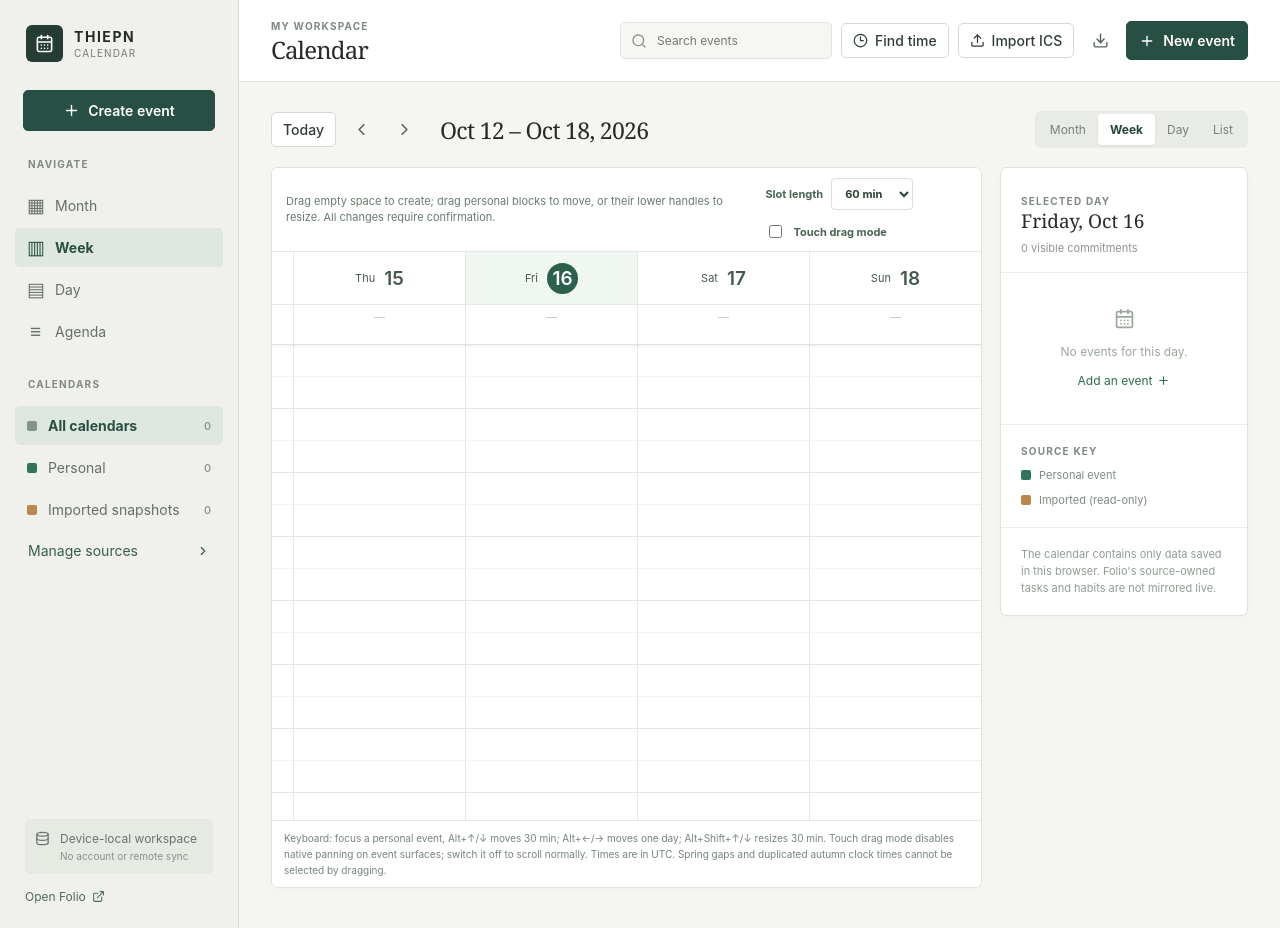
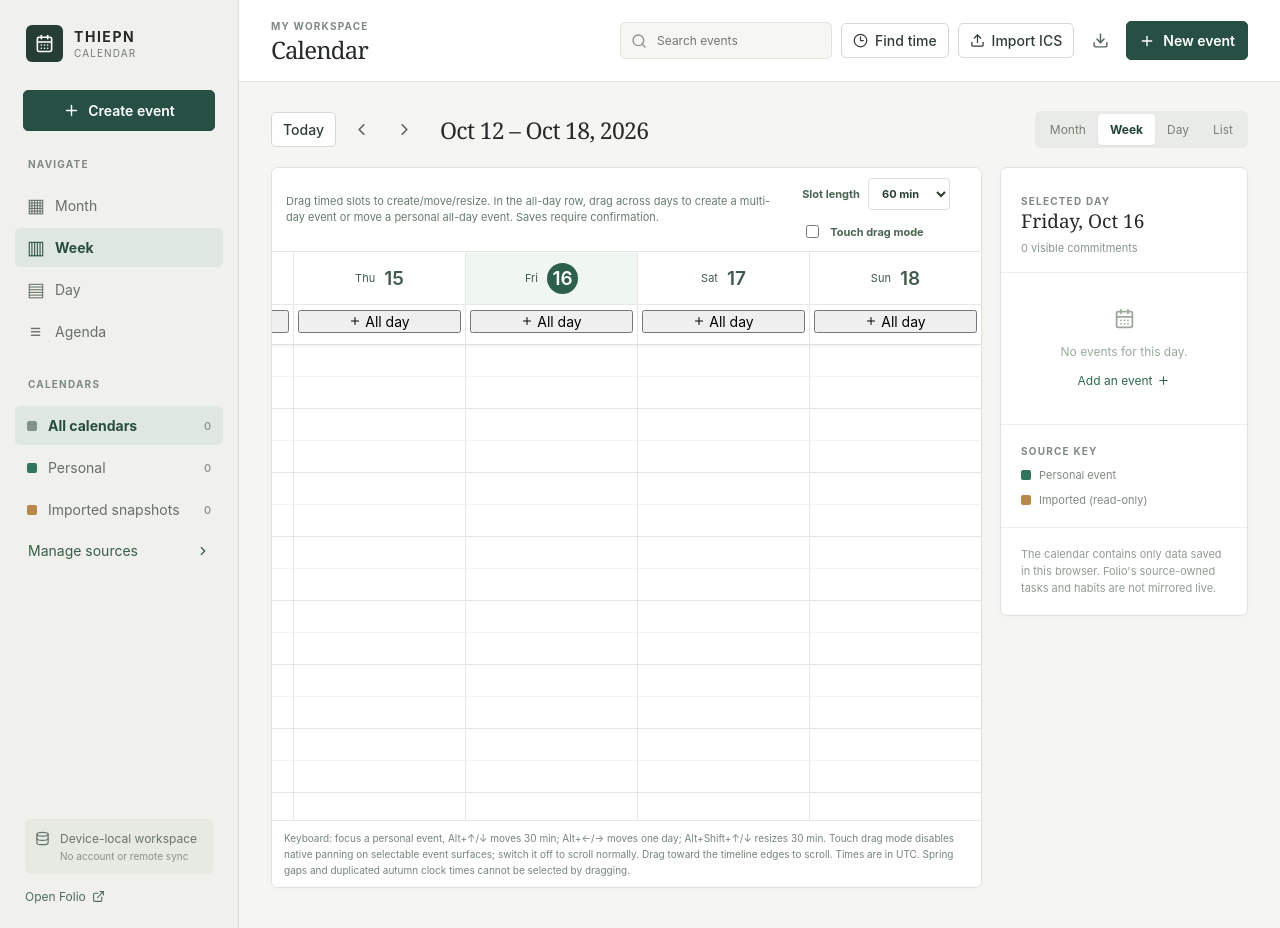
Before and after one commit to thiepn/calendar, a React (Vite) app: page / in a window 1280 px wide. Built offline with nearby package versions, Linux system fonts and the light colour scheme.

Commit message:
feat(calendar): multi-day all-day pointer selection, source-owned drag and edge scroll

```diff
--- a/src/components/CalendarViews.tsx
+++ b/src/components/CalendarViews.tsx
@@ -6,7 +6,9 @@ import {TimelineView} from './TimelineView'
 type Mode='month'|'week'|'day'|'agenda'
 type Props={mode:Mode;days:LocalDate[];selected:LocalDate;records:CalendarRecord[];
   onSelect:(date:LocalDate)=>void;onOpen:(event:CalendarOccurrence)=>void;onCreate:(date:LocalDate)=>void;onCreateAt:(date:LocalDate,start:string,end:string)=>void;
-  onAdjust:(item:CalendarOccurrence,action:'move'|'resize',date:LocalDate,minute:number,length:number)=>void}
+  onAdjust:(item:CalendarOccurrence,action:'move'|'resize',date:LocalDate,minute:number,length:number)=>void;
+  onAllDaySlot:(from:LocalDate,through:LocalDate)=>void;
+  onAllDayAdjust:(item:CalendarOccurrence,from:LocalDate,through:LocalDate)=>void}
 const dayNames=['Mon','Tue','Wed','Thu','Fri','Sat','Sun']
 function belongs(event:CalendarOccurrence,date:LocalDate) {
   return event.allDay ? event.startDate<=date&&event.endDateExclusive>date :
@@ -27,7 +29,7 @@ function Events({date,records,onOpen,limit=30}:Pick<Props,'records'|'onOpen'>&{d
     {all.length>limit&&<span className="more-events">+{all.length-limit} more</span>}
   </div>
 }
-export function CalendarViews({mode,days,selected,records,onSelect,onOpen,onCreate,onCreateAt,onAdjust}:Props){
+export function CalendarViews({mode,days,selected,records,onSelect,onOpen,onCreate,onCreateAt,onAdjust,onAllDaySlot,onAllDayAdjust}:Props){
   if(mode==='month')return <section className="month-view" aria-label="Month grid">
     <div className="weekday-head">{dayNames.map(name=><span key={name}>{name}</span>)}</div>
     <div className="month-grid">
@@ -40,7 +42,7 @@ export function CalendarViews({mode,days,selected,records,onSelect,onOpen,onCrea
       </div>)}
     </div>
   </section>
-  if(mode==='week'||mode==='day')return <TimelineView key={mode} days={days} selected={selected} records={records} onSelect={onSelect} onOpen={onOpen} onSlot={onCreateAt} onAdjust={onAdjust}/>
+  if(mode==='week'||mode==='day')return <TimelineView key={mode} days={days} selected={selected} records={records} onSelect={onSelect} onOpen={onOpen} onSlot={onCreateAt} onAdjust={onAdjust} onAllDaySlot={onAllDaySlot} onAllDayAdjust={onAllDayAdjust}/>
   return <section className="agenda-view" aria-label="Upcoming agenda">{days.map(d=>{
     const n=dayOccurrences(records,d).length
     return <div className={'agenda-row '+(d===selected?'selected':'')} key={d}>
--- a/src/components/TimelineView.tsx
+++ b/src/components/TimelineView.tsx
@@ -1,7 +1,7 @@
 import {useEffect,useRef,useState,type PointerEvent,type KeyboardEvent} from 'react'
 import {AlertTriangle,GripHorizontal,Plus} from 'lucide-react'
 import type {CalendarRecord,CalendarOccurrence,LocalDate} from '../types'
-import {dateLabel,displayTime,localDate} from '../core/dates'
+import {addDays,daysBetween,dateLabel,displayTime,localDate} from '../core/dates'
 import {dayOccurrences} from '../core/occurrences'
 import {layoutTimedDay,slotRange,TIMELINE_HOUR_HEIGHT,SLOT_MINUTES} from '../core/timeline'
 import {nudgeTimed,type TimedAction} from '../core/reschedule'
@@ -9,10 +9,12 @@ import {nudgeTimed,type TimedAction} from '../core/reschedule'
 type Props={days:LocalDate[];selected:LocalDate;records:CalendarRecord[];
   onSelect:(date:LocalDate)=>void;onOpen:(item:CalendarOccurrence)=>void;
   onSlot:(date:LocalDate,start:string,end:string)=>void;
-  onAdjust:(item:CalendarOccurrence,action:TimedAction,date:LocalDate,minute:number,length:number)=>void}
+  onAdjust:(item:CalendarOccurrence,action:TimedAction,date:LocalDate,minute:number,length:number)=>void;
+  onAllDaySlot:(from:LocalDate,through:LocalDate)=>void;
+  onAllDayAdjust:(item:CalendarOccurrence,from:LocalDate,through:LocalDate)=>void}
 type Preview={date:LocalDate;minute:number;length:number;kind:'create'|'move'|'resize';label:string}
-type Gesture={pointerId:number;kind:'create'|'move'|'resize';fromY:number;fromX:number;date:LocalDate;
-  minute:number;length:number;item?:CalendarOccurrence;moved:boolean;preview:Preview|null}
+type Gesture={pointerId:number;kind:'create'|'move'|'resize'|'day-create'|'day-move';fromY:number;fromX:number;scrollTop:number;date:LocalDate;
+  minute:number;length:number;item?:CalendarOccurrence;moved:boolean;preview:Preview|null;dayPreview?:{from:LocalDate;through:LocalDate}}
 const durations=[30,60,90,120] as const
 const snap=(value:number)=>Math.round(value/30)*30
 const clamp=(value:number,min:number,max:number)=>Math.max(min,Math.min(max,value))
@@ -26,11 +28,12 @@ function slot(date:LocalDate,minute:number,duration:number){
   try{return slotRange(date,minute,duration)}catch{return null}
 }
 /** Pointer gestures are staged here, never mutate sources. App confirms canonical changes. */
-export function TimelineView({days,selected,records,onSelect,onOpen,onSlot,onAdjust}:Props){
+export function TimelineView({days,selected,records,onSelect,onOpen,onSlot,onAdjust,onAllDaySlot,onAllDayAdjust}:Props){
   const scroll=useRef<HTMLDivElement>(null)
   const gesture=useRef<Gesture|null>(null)
   const suppressClick=useRef(false)
   const [preview,setPreview]=useState<Preview|null>(null)
+  const [dayPreview,setDayPreview]=useState<{from:LocalDate;through:LocalDate}|null>(null)
   const [duration,setDuration]=useState<number>(60)
   const [touchDrag,setTouchDrag]=useState(false)
   const week=days.length>1
@@ -53,7 +56,7 @@ export function TimelineView({days,selected,records,onSelect,onOpen,onSlot,onAdj
     minute:number,length:number,item?:CalendarOccurrence){
     if(event.button!==0||(event.pointerType==='touch'&&!touchDrag))return
     suppressClick.current=false
-    gesture.current={pointerId:event.pointerId,kind,fromY:event.clientY,fromX:event.clientX,
+    gesture.current={pointerId:event.pointerId,kind,fromY:event.clientY,fromX:event.clientX,scrollTop:scroll.current?.scrollTop??0,
       date,minute,length,item,moved:false,preview:null}
     event.currentTarget.setPointerCapture(event.pointerId)
     if(event.pointerType==='mouse')event.preventDefault()
@@ -62,10 +65,30 @@ export function TimelineView({days,selected,records,onSelect,onOpen,onSlot,onAdj
   function movePointer(event:PointerEvent<HTMLElement>){
     const active=gesture.current
     if(!active||active.pointerId!==event.pointerId)return
-    const dy=event.clientY-active.fromY
-    const selectedDate=active.kind==='move'?dateAtX(event.clientX)??active.date:active.date
+    const scroller=scroll.current
+    if(scroller){
+      const rect=scroller.getBoundingClientRect()
+      if(event.clientX>rect.right-25)scroller.scrollLeft+=17
+      if(event.clientX<rect.left+25)scroller.scrollLeft-=17
+      if(active.kind!=='day-create'&&active.kind!=='day-move'){
+        if(event.clientY>rect.bottom-30)scroller.scrollTop+=13
+        if(event.clientY<rect.top+95)scroller.scrollTop-=13
+      }
+    }
+    const dy=event.clientY-active.fromY+((scroller?.scrollTop??0)-active.scrollTop)
+    const selectedDate=active.kind==='move'||active.kind==='day-create'||active.kind==='day-move'
+      ?dateAtX(event.clientX)??active.date:active.date
     if(Math.abs(dy)<10&&Math.abs(event.clientX-active.fromX)<14&&!active.moved)return
     active.moved=true
+    if(active.kind==='day-create'||active.kind==='day-move'){
+      const from=active.kind==='day-create'?(active.date<selectedDate?active.date:selectedDate):
+        addDays(active.item!.startDate,daysBetween(active.date,selectedDate))
+      const through=active.kind==='day-create'?(active.date>selectedDate?active.date:selectedDate):
+        addDays(active.item!.endDateExclusive,daysBetween(active.date,selectedDate)-1)
+      active.dayPreview={from,through}
+      setDayPreview({from,through})
+      return
+    }
     const delta=snap(dy/TIMELINE_HOUR_HEIGHT*60)
     let minute=active.minute
     let length=active.length
@@ -88,8 +111,15 @@ export function TimelineView({days,selected,records,onSelect,onOpen,onSlot,onAdj
     const active=gesture.current
     if(!active||active.pointerId!==event.pointerId)return
     gesture.current=null
-    setPreview(null)
-    if(!active.moved||!active.preview)return
+    setPreview(null);setDayPreview(null)
+    if(!active.moved)return
+    if(active.dayPreview){
+      suppressClick.current=true
+      if(active.kind==='day-create')onAllDaySlot(active.dayPreview.from,active.dayPreview.through)
+      else if(active.item)onAllDayAdjust(active.item,active.dayPreview.from,active.dayPreview.through)
+      return
+    }
+    if(!active.preview)return
     suppressClick.current=true
     const result=active.preview
     if(active.kind==='create'){
@@ -114,9 +144,9 @@ export function TimelineView({days,selected,records,onSelect,onOpen,onSlot,onAdj
   }
   const height=24*TIMELINE_HOUR_HEIGHT
   return <section className={'timeline-view '+(touchDrag?'timeline-touch-drag':'')} aria-label={week?'Graphical weekly schedule':'Graphical daily schedule'}
-    onPointerMove={movePointer} onPointerUp={endPointer} onPointerCancel={()=>{gesture.current=null;setPreview(null)}}>
+    onPointerMove={movePointer} onPointerUp={endPointer} onPointerCancel={()=>{gesture.current=null;setPreview(null);setDayPreview(null)}}>
     <div className="timeline-tools">
-      <p>Drag empty space to create; drag personal blocks to move, or their lower handles to resize. All changes require confirmation.</p>
+      <p>Drag timed slots to create/move/resize. In the all-day row, drag across days to create a multi-day event or move a personal all-day event. Saves require confirmation.</p>
       <div className="timeline-controls">
         <label>Slot length <select aria-label="New event duration" value={duration} onChange={event=>setDuration(Number(event.target.value))}>
           {durations.map(value=><option value={value} key={value}>{value} min</option>)}
@@ -139,10 +169,15 @@ export function TimelineView({days,selected,records,onSelect,onOpen,onSlot,onAdj
             <span className="timeline-all-day-label">All day</span>
             {days.map(date=>{
               const events=dayOccurrences(records,date).filter(item=>item.allDay)
-              return <div className="timeline-all-day-col" key={date}>
+              return <div className={'timeline-all-day-col '+(dayPreview&&date>=dayPreview.from&&date<=dayPreview.through?'is-preview':'')} key={date}>
+                <button type="button" className="timeline-all-day-create" aria-label={'Plan all-day event on '+date}
+                  onPointerDown={e=>begin(e,'day-create',date,0,0)}
+                  onClick={()=>{if(suppressClick.current){suppressClick.current=false;return}onAllDaySlot(date,date)}}><Plus size={12} aria-hidden="true"/> All day</button>
                 {events.map(item=><button key={item.key} className={'timeline-all-day-event '+(item.source==='ics'?'imported':'')}
-                  type="button" onClick={()=>onOpen(item)} title={item.title}>{item.title}</button>)}
-                {!events.length&&<span className="timeline-all-day-empty">—</span>}
+                  type="button" onPointerDown={e=>{if(item.source==='personal')begin(e,'day-move',date,0,0,item)}}
+                  onClick={()=>{if(suppressClick.current){suppressClick.current=false;return}onOpen(item)}}
+                  title={item.source==='ics'?'Read-only imported event':'Drag across days to move; select for date editor'}>{item.title}</button>)}
+                {dayPreview&&date>=dayPreview.from&&date<=dayPreview.through&&<span className="timeline-all-day-preview">{dayPreview.from} → {dayPreview.through}</span>}
               </div>
             })}
           </div>
@@ -206,7 +241,7 @@ export function TimelineView({days,selected,records,onSelect,onOpen,onSlot,onAdj
     </div>
     <div className="timeline-footer">
       Keyboard: focus a personal event, Alt+↑/↓ moves 30 min; Alt+←/→ moves one day; Alt+Shift+↑/↓ resizes 30 min.
-      Touch drag mode disables native panning on event surfaces; switch it off to scroll normally.
+      Touch drag mode disables native panning on selectable event surfaces; switch it off to scroll normally. Drag toward the timeline edges to scroll.
       Times are in {Intl.DateTimeFormat().resolvedOptions().timeZone}. Spring gaps and duplicated autumn clock times cannot be selected by dragging.
     </div>
   </section>
```
